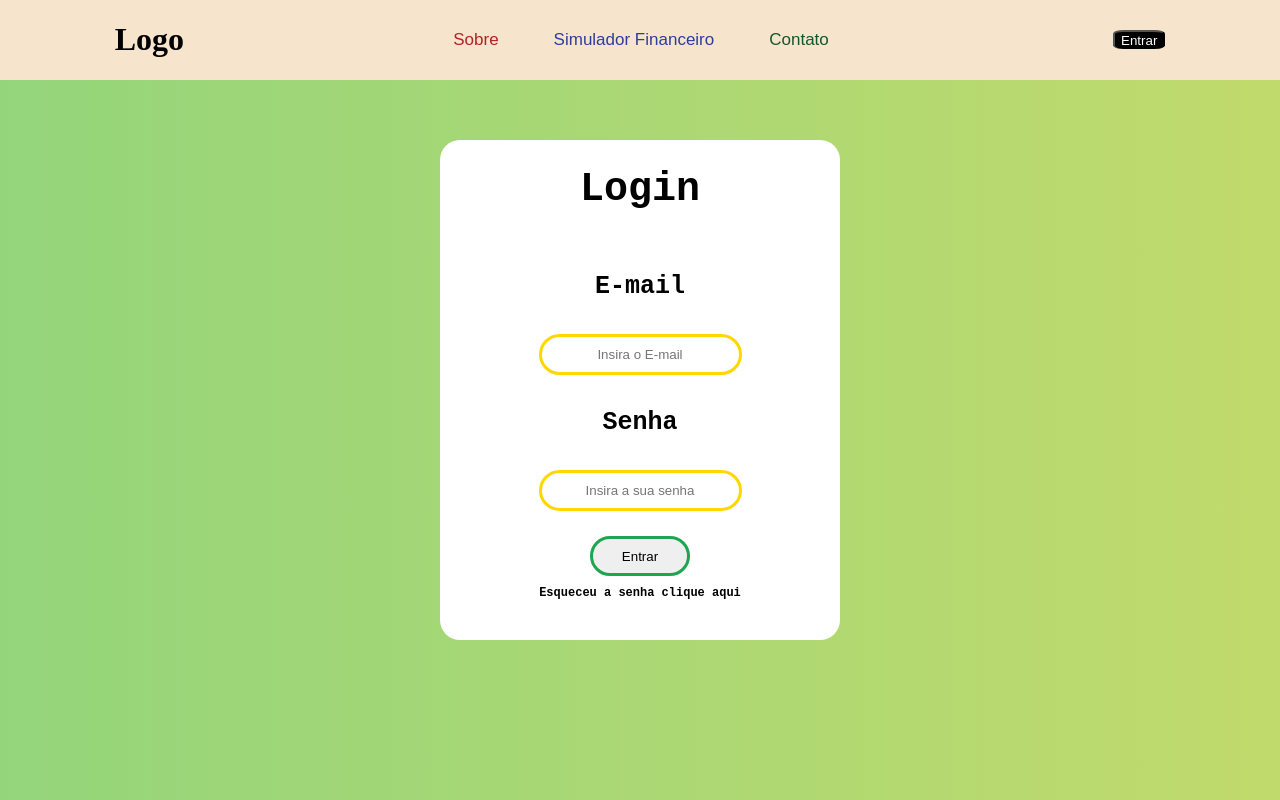
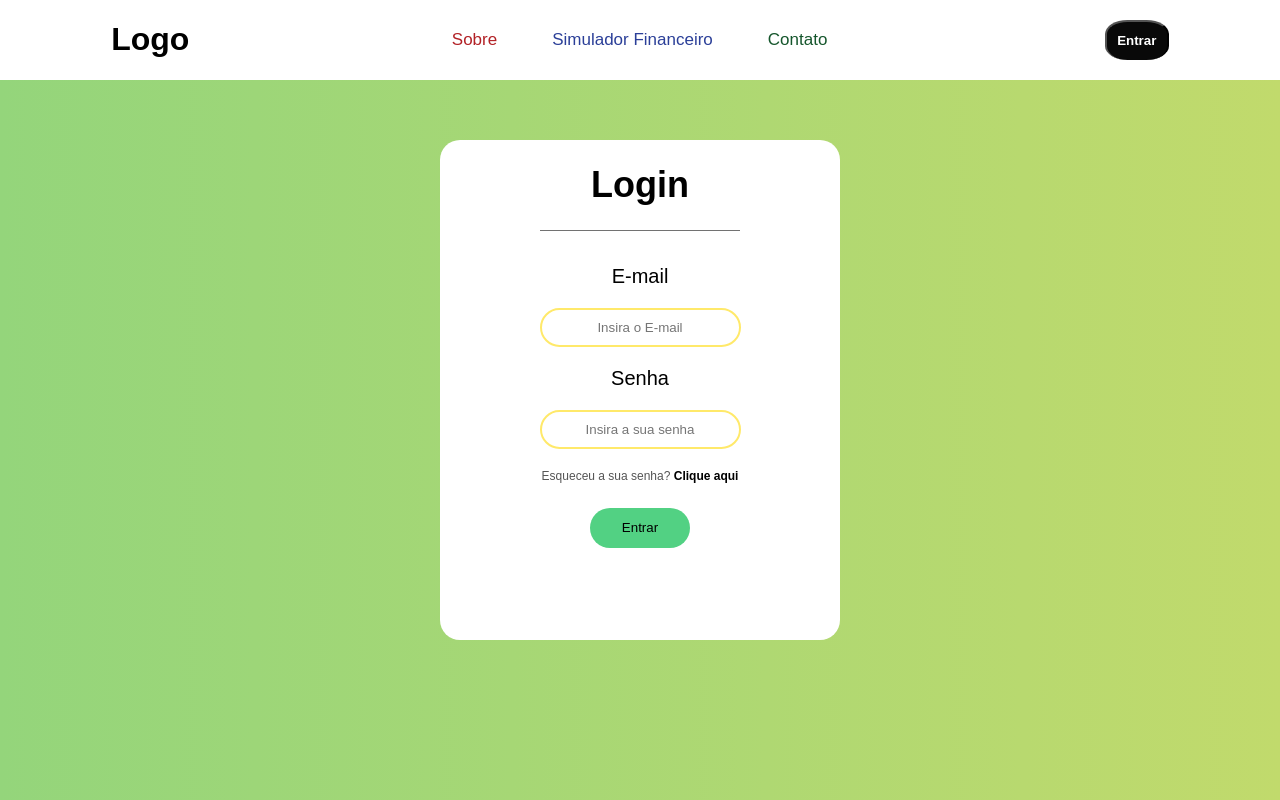
Before and after one commit to RafaRpso/Ecometer-project, a plain HTML site: page siteInstitucional/login.html in a window 1280 px wide. Shown: the top 800 px of the page. Drawn offline with Linux system fonts and the light colour scheme.

Commit message:
alteracoes design login

```diff
--- /dev/null
+++ b/siteInstitucional/css/index.css
@@ -0,0 +1,212 @@
+body {
+    margin: 0;
+    font-family: Arial, Helvetica, sans-serif;
+}
+
+.header {
+    background-color: rgb(255, 255, 255);
+    display: flex;
+    list-style: none;
+    align-items: center;
+    justify-content: space-around;
+}
+
+ul {
+    display: flex;
+    list-style: none;
+    text-align: center;
+}
+
+li {
+
+    margin-right: 55px;
+}
+
+
+
+.sobre {
+    color: #B22126;
+    font-family: arial;
+    font-size: 17px;
+}
+
+.simulador {
+    color: #2B3F98;
+    font-family: arial;
+    font-size: 17px;
+}
+
+.contato {
+    color: #15562C;
+    font-family: arial;
+    font-size: 17px;
+}
+
+.entrar {
+    color: white;
+    background-color: rgb(9, 9, 9);
+    border-radius: 35%;
+    width:5%;
+    height: 5vh;
+    border-bottom: 15px;
+
+    font-weight: bold;
+}
+
+.imagemFundo {
+    position: absolute;
+    background-image: url('https://images.unsplash.com/photo-1542601906990-b4d3fb778b09?ixlib=rb-1.2.1&ixid=MnwxMjA3fDB8MHxwaG90by1wYWdlfHx8fGVufDB8fHx8&auto=format&fit=crop&w=1613&q=80');
+    background-repeat: no-repeat;
+    background-size: cover;
+    background-position: top center;
+    height: 100vh;
+    width: 100vw;
+    opacity: 90%;
+}
+
+.mensagemPrincipal {
+    position: relative;
+    padding-top: 80px;
+    padding-left: 100px;
+    color: #a8dda8;
+    font-size: 80;
+}
+
+.mensagemSegundaria {
+    position: relative;
+    color: #a8dda8;
+    font-size: 25;
+    padding-top: 50px;
+}
+
+
+/*
+inicio footer */
+.footer{
+    background-color: rgb(247, 228, 205);
+
+    height: 80px;
+    color: black;
+    display: flex;
+    font-size: 25px;
+    justify-content: center;
+}
+
+.footer .container{
+    align-items: center;
+}
+
+/* fim footer */
+
+
+/* inicio login */
+
+.dvInicial {
+    background-image: linear-gradient(to right, #94D57B, #C1DA6C);
+    height: 100%;
+    width: 100%;
+    display: flex;
+    justify-content: center;
+    align-content: space-around;
+
+}
+
+.container {
+
+    width: 80%;
+    margin: 50px;
+    display: flex;
+    justify-content: center;
+    align-content: space-around;
+
+}
+
+
+/* caixa branca formulario */
+
+.contentForm {
+
+    background-color: white;
+    height: 500px;
+    width: 400px;
+    display: flex;
+    flex-direction: column;
+    color: black;
+    align-items: center;
+    border-radius: 20px;
+    font-size: 25px;
+
+    margin: 10px;
+}
+
+
+ /* titulo formulario */
+.titForm{
+
+    font-size: 36px;
+
+}
+.contentForm h4{
+    font-size:20px;
+}
+
+/* estilização input */
+
+.contentForm input{
+    border: 2px solid rgb(255, 233, 106);
+    text-align: center;
+    padding: 10px;
+    border-radius: 25px;
+}
+#linhaSeparacao{
+    width:50%;
+    height:0.1px;
+    border-bottom:0.1px solid rgb(114, 114, 114);
+}
+/* esqueceu a senha */
+
+.esqSenha{
+    color:rgb(85, 85, 85);
+    font-size: 12px;
+
+}
+.esqSenha a{
+    font-weight: bold;
+}
+
+/*
+remover estilização do link */
+a{
+    text-decoration: none;
+    color: black;
+}
+
+/* botão login */
+.btLogin{
+    font: 700 20px;
+    margin-top: 25px;
+    padding: 5px;
+    cursor: pointer;
+    border: none;
+    background-color: #52d183;
+    border-radius: 20px;
+    height: 40px;
+    width: 100px;
+}
+
+/* fim login */
+
+.conteudoCentralizado{
+    display:flex;
+    flex-direction: column;
+    justify-content: center;
+    align-items: center;
+    height:70%;
+}
+
+.conteudoCentralizado input{
+    margin: 10% auto;
+}
+.tituloForm{
+    font-size:20px;
+}
--- a/siteInstitucional/css/ecometer.css
+++ b/siteInstitucional/css/login.css
@@ -1,9 +1,10 @@
 body {
     margin: 0;
+    font-family: Arial, Helvetica, sans-serif;
 }
 
 .header {
-    background-color: rgb(247, 228, 205);
+    background-color: rgb(255, 255, 255);
     display: flex;
     list-style: none;
     align-items: center;
@@ -43,9 +44,13 @@ li {
 
 .entrar {
     color: white;
-    background-color: black;
-    border-radius: 20%;
+    background-color: rgb(9, 9, 9);
+    border-radius: 35%;
+    width:5%;
+    height: 5vh;
     border-bottom: 15px;
+
+    font-weight: bold;
 }
 
 .imagemFundo {
@@ -130,7 +135,7 @@ inicio footer */
     align-items: center;
     border-radius: 20px;
     font-size: 25px;
-    font-family: monospace;
+
     margin: 10px;
 }
 
@@ -138,26 +143,35 @@ inicio footer */
  /* titulo formulario */
 .titForm{
 
-    font-size: 40px;
+    font-size: 36px;
 
 }
-
+.contentForm h4{
+    font-size:20px;
+}
 
 /* estilização input */
 
 .contentForm input{
-    border: 3px solid gold;
+    border: 2px solid rgb(255, 233, 106);
     text-align: center;
     padding: 10px;
     border-radius: 25px;
 }
-
+#linhaSeparacao{
+    width:50%;
+    height:0.1px;
+    border-bottom:0.1px solid rgb(114, 114, 114);
+}
 /* esqueceu a senha */
 
 .esqSenha{
+    color:rgb(85, 85, 85);
+    font-size: 12px;
+
+}
+.esqSenha a{
     font-weight: bold;
-    font-size: 12px;
-    margin: 10px;
 }
 
 /*
@@ -173,10 +187,26 @@ a{
     margin-top: 25px;
     padding: 5px;
     cursor: pointer;
-    border: 3px solid #1DA551;
+    border: none;
+    background-color: #52d183;
     border-radius: 20px;
     height: 40px;
     width: 100px;
 }
 
 /* fim login */
+
+.conteudoCentralizado{
+    display:flex;
+    flex-direction: column;
+    justify-content: center;
+    align-items: center;
+    height:70%;
+}
+
+.conteudoCentralizado input{
+    margin: 10% auto;
+}
+.tituloForm{
+    font-size:20px;
+}
--- a/siteInstitucional/login.html
+++ b/siteInstitucional/login.html
@@ -4,8 +4,8 @@
     <meta charset="UTF-8">
     <meta http-equiv="X-UA-Compatible" content="IE=edge">
     <meta name="viewport" content="width=device-width, initial-scale=1.0">
-    <title>Ecometer</title>
-    <link rel="stylesheet" href="css/ecometer.css">
+    <title>Login - Ecometer</title>
+    <link rel="stylesheet" href="css/login.css">
 </head>
 
 <body class="lg">
@@ -28,17 +28,23 @@
     <!-- inicio do corpo da pagina -->
     <div class="dvInicial">
         <div class="container">
-
             <div class="contentForm">
 
                 <h1 class="titForm">Login</h1>
-                <h4>E-mail</h4>
-                <input type="text" placeholder="Insira o E-mail">
-                <h4>Senha</h4>
-                <input type="password" placeholder="Insira a sua senha">
-                <button class="btLogin">Entrar</button>
+                <div id="linhaSeparacao">
+                </div>
+                <div class="conteudoCentralizado">
+                    <div class='tituloForm'>E-mail</div>
+                    <input type="text" placeholder="Insira o E-mail">
+                    <div class='tituloForm'>Senha</div>
+                    <input type="password" placeholder="Insira a sua senha">
+                    <span class="esqSenha">Esqueceu a sua senha? <a href="recuperarSenha.html">Clique aqui</a></span>
+                    <button class="btLogin">Entrar</button>
 
-                <span class="esqSenha">Esqueceu a senha <a href="">clique aqui</a></span>
+
+                </div>
+
+
             </div>
 
         </div>
```
Also changed, not shown: siteInstitucional/index.html (+2 -2 lines).
